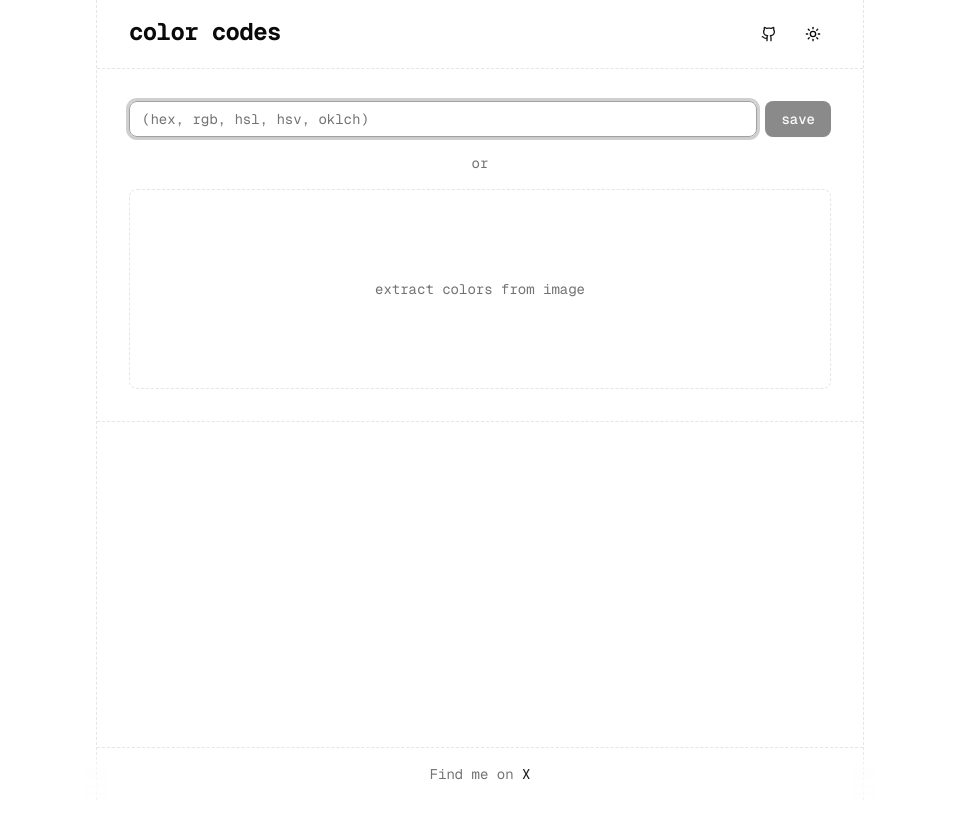
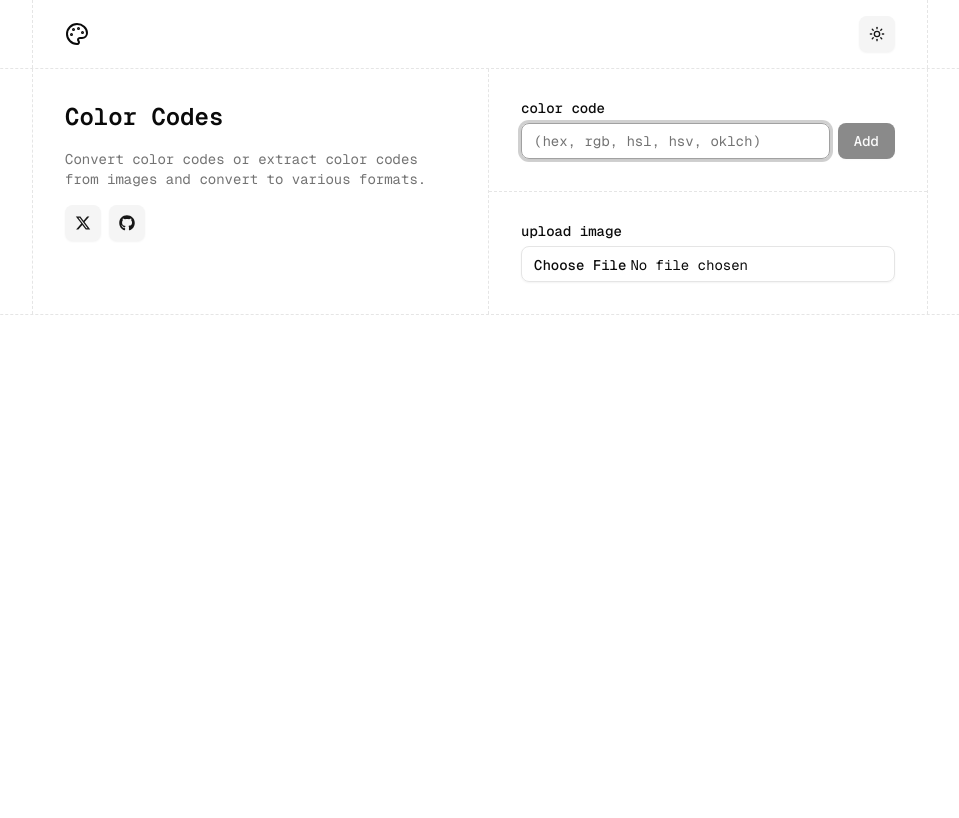
Before and after one commit to keshav-exe/color-codes, a Next.js app: page / in a window 1280 px wide. Shown: the top 818 px of the page, without its empty margins (160-1119 px from the left). Built offline with nearby package versions, Linux system fonts and the light colour scheme.

Commit message:
update: prod ready shyt

```diff
--- a/app/layout.tsx
+++ b/app/layout.tsx
@@ -3,7 +3,7 @@ import { Geist_Mono } from "next/font/google";
 import "./globals.css";
 import { ThemeProvider } from "@/components/theme-provider";
 import { Toaster } from "sonner";
-
+import { Navbar } from "@/components/navbar";
 const font = Geist_Mono({
   variable: "--font-geist-mono",
   subsets: ["latin"],
@@ -126,6 +126,7 @@ export default function RootLayout({
                 "linear-gradient(0deg, #000 0, rgba(0, 0, 0, .9) 20%, rgba(0, 0, 0, .8) 40%, rgba(0, 0, 0, .6) 60%, rgba(0, 0, 0, .4) 80%, transparent)",
             }}
           />
+          <Navbar />
           {children}
           <Toaster richColors position="bottom-center" />
         </ThemeProvider>
--- a/app/page.tsx
+++ b/app/page.tsx
@@ -27,8 +27,10 @@ import {
   DialogHeader,
   DialogTitle,
 } from "@/components/ui/dialog";
+import { Label } from "@/components/ui/label";
 import Image from "next/image";
-
+import { FaGithub, FaXTwitter } from "react-icons/fa6";
+import { Separator } from "@/components/ui/separator";
 extend([lchPlugin]);
 
 export default function Home() {
@@ -94,7 +96,7 @@ export default function Home() {
       case "css-hsl":
         content = generateCssVariables(colors, "hsl");
         break;
-      case "tailwind-config":
+      case "tailwind":
         content = generateTailwindConfig(colors);
         break;
     }
@@ -109,28 +111,37 @@ export default function Home() {
   };
 
   return (
-    <main className="container mx-auto max-w-3xl lg:border-x border-dashed min-h-screen flex flex-col h-full">
-      <div className="flex flex-col">
-        <div className="flex justify-between border-b border-dashed p-4 lg:px-8">
-          <div className="flex flex-col gap-2">
-            <h1 className="text-2xl font-bold tracking-tight">color codes</h1>
-          </div>
-          <div className="flex items-center gap-2">
-            <Button variant="ghost" size="icon">
+    <main className="min-h-screen flex flex-col h-full w-full">
+      <div className="flex flex-col mx-auto w-full h-full">
+        <div className="flex flex-col mx-auto w-full border-b border-dashed">
+          <div className="flex flex-col gap-4 w-full border-x border-dashed max-w-4xl mx-auto">
+            <div className="grid grid-cols-1 lg:grid-cols-2 gap-4 w-full">
+              <div className="flex flex-col gap-4 p-4 lg:p-8">
+                <h1 className="text-2xl font-semibold">Color Codes</h1>
+                <p className="text-sm text-muted-foreground">
+                  Convert color codes or extract color codes from images and
+                  convert to various formats.
+                </p>
+                <div className="flex gap-2">
+                  <Link href="https://x.com/kshvbgde" target="_blank">
+                    <Button size="icon" variant="secondary">
+                      <FaXTwitter />
+                    </Button>
+                  </Link>
                   <Link
                     href="https://github.com/keshav-exe/color-codes"
                     target="_blank"
-                className="!text-primary flex items-center gap-2"
                   >
-                <GithubIcon className="h-4 w-4" />
+                    <Button size="icon" variant="secondary">
+                      <FaGithub />
+                    </Button>
                   </Link>
-            </Button>
-            <ModeToggle />
                 </div>
               </div>
 
-        <div className="p-4 lg:p-8 border-b border-dashed flex flex-col gap-4">
-          <div className="flex flex-col gap-4">
+              <div className="flex flex-col border-t lg:border-t-0 lg:border-l border-dashed">
+                <div className="flex flex-col gap-2 p-4 lg:p-8 ">
+                  <Label htmlFor="color-input">color code</Label>
                   <div className="flex gap-2">
                     <Input
                       type="text"
@@ -138,96 +149,31 @@ export default function Home() {
                       value={currentColor}
                       onChange={(e) => setCurrentColor(e.target.value)}
                       onKeyDown={handleKeyDown}
-                className="flex-1"
+                      className=""
                       autoFocus
                     />
-
                     <Button
                       onClick={() => addColor(currentColor)}
                       disabled={!currentColor}
+                      className="w-fit"
                     >
-                save
+                      Add
                     </Button>
                   </div>
+                </div>
 
-            <span className="text-muted-foreground text-sm text-center">
-              or
-            </span>
-            <div className="flex flex-col gap-4">
-              <div
-                className="flex items-center gap-2 border border-dashed h-[200px] justify-center rounded-md cursor-pointer relative overflow-hidden"
-                onClick={() => {
-                  if (uploadedImage) {
-                    setShowReplaceDialog(true);
-                  } else {
-                    fileInputRef.current?.click();
-                  }
-                }}
-                onDragOver={(e) => {
-                  if (uploadedImage) return;
-                  e.preventDefault();
-                  e.currentTarget.classList.add("border-primary");
-                }}
-                onDragLeave={(e) => {
-                  if (uploadedImage) return;
-                  e.preventDefault();
-                  e.currentTarget.classList.remove("border-primary");
-                }}
-                onDrop={(e) => {
-                  if (uploadedImage) return;
-                  e.preventDefault();
-                  e.currentTarget.classList.remove("border-primary");
-                  const file = e.dataTransfer.files[0];
-                  if (file && file.type.startsWith("image/")) {
-                    const input = fileInputRef.current;
-                    if (input) {
-                      const dataTransfer = new DataTransfer();
-                      dataTransfer.items.add(file);
-                      input.files = dataTransfer.files;
-                      handleInputFileChange({
-                        target: input,
-                      } as React.ChangeEvent<HTMLInputElement>);
-                    }
-                  } else {
-                    toast.error("please drop an image file");
-                  }
-                }}
-              >
+                <div className="border-b border-dashed" />
+
+                <div className="flex flex-col gap-2 p-4 lg:p-8">
+                  <Label htmlFor="image-upload">upload image</Label>
                   <Input
                     type="file"
                     ref={fileInputRef}
                     accept="image/*"
                     onChange={handleInputFileChange}
-                  className="hidden"
                     id="image-upload"
                     disabled={isExtracting}
                   />
-
-                <div
-                  className="relative group h-full flex items-center justify-center"
-                  style={{ maxHeight: "200px" }}
-                >
-                  {uploadedImage ? (
-                    <>
-                      <p className="text-sm text-center group-hover:opacity-100 opacity-50 transition-all duration-300  z-[1] absolute left-1/2 top-1/2 -translate-x-1/2 -translate-y-1/2 text-neutral-50">
-                        replace image
-                      </p>
-                      <div className="absolute inset-0 bg-black/50 flex items-center justify-center opacity-0 group-hover:opacity-100 transition-all duration-300 z-0" />
-                    </>
-                  ) : (
-                    <p className="text-muted-foreground text-sm text-center">
-                      extract colors from image
-                    </p>
-                  )}
-                  {uploadedImage && (
-                    <Image
-                      fill
-                      unoptimized
-                      src={uploadedImage}
-                      alt="uploaded for color extraction"
-                      className="w-full h-auto"
-                    />
-                  )}
                 </div>
               </div>
             </div>
@@ -235,36 +181,34 @@ export default function Home() {
         </div>
 
         {colors.length > 0 && (
-          <div className="relative pb-32">
+          <div className="flex flex-col mx-auto w-full border-b border-dashed h-full">
+            <div className="flex flex-col gap-4 w-full border-x border-dashed max-w-4xl mx-auto h-full">
+              <div className="relative pb-32 h-full">
                 {showExport ? (
-              <>
-                <div className="flex justify-between items-center p-4 lg:px-8 border-b border-dashed sticky top-0 bg-background">
+                  <div className="flex flex-col gap-4 p-4 lg:p-8 ">
+                    <div className="flex justify-between items-center sticky top-0 bg-background">
                       <Button
-                    className="flex items-center gap-1"
                         onClick={() => setShowExport(!showExport)}
+                        size="icon"
                       >
                         <ArrowLeft className="h-4 w-4" />
-                    back
                       </Button>
                     </div>
 
-                <div className="p-4 lg:p-8 border-b border-dashed">
-                  <Tabs defaultValue="tailwind-config">
-                    <TabsList className="w-full">
-                      <TabsTrigger value="tailwind-config">
-                        tailwind config
-                      </TabsTrigger>
-                      <TabsTrigger value="css-hex">css hex</TabsTrigger>
-                      <TabsTrigger value="css-rgb">css rgb</TabsTrigger>
-                      <TabsTrigger value="css-hsl">css hsl</TabsTrigger>
-                      <TabsTrigger value="css-oklch">css oklch</TabsTrigger>
+                    <Tabs defaultValue="tailwind">
+                      <TabsList className=" items-center">
+                        <TabsTrigger value="tailwind">tailwind</TabsTrigger>
+                        <TabsTrigger value="css-hex">hex</TabsTrigger>
+                        <TabsTrigger value="css-rgb">rgb</TabsTrigger>
+                        <TabsTrigger value="css-hsl">hsl</TabsTrigger>
+                        <TabsTrigger value="css-oklch">oklch</TabsTrigger>
                       </TabsList>
-                    <TabsContent value="tailwind-config" className="relative">
+                      <TabsContent value="tailwind" className="relative">
                         <Button
                           variant="outline"
                           size="icon"
                           className="absolute top-2 right-2"
-                        onClick={() => exportColors("tailwind-config")}
+                          onClick={() => exportColors("tailwind")}
                         >
                           <Copy className="h-3.5 w-3.5" />
                         </Button>
@@ -346,12 +290,11 @@ export default function Home() {
                       </TabsContent>
                     </Tabs>
                   </div>
-              </>
                 ) : (
-              <>
-                <div className="flex justify-between items-center p-4 lg:px-8 border-b border-dashed sticky top-0 bg-background">
+                  <div className="flex flex-col gap-4">
+                    <div className="flex justify-between items-center sticky top-16 p-4 lg:px-8 bg-background border-b border-dashed">
                       <h2 className="text-xl font-semibold">
-                    {colors.length} colors
+                        {colors.length} color{colors.length > 1 ? "s" : ""}
                       </h2>
                       <div className="flex gap-2">
                         <Button
@@ -375,8 +318,7 @@ export default function Home() {
                         </Button>
                       </div>
                     </div>
-                <div className="border-b p-4 lg:p-8 border-dashed">
-                  <div className="grid grid-cols-1 lg:grid-cols-2 gap-4">
+                    <div className="grid grid-cols-1 lg:grid-cols-2 gap-4 p-4 lg:p-8">
                       {colors.map((color: string, index: number) => {
                         const formats = getColorFormats(color);
                         return (
@@ -388,7 +330,7 @@ export default function Home() {
                               className="h-20 w-full"
                               style={{ backgroundColor: color }}
                             />
-                          <div className="flex items-center justify-between p-3 border-b border-dashed gap-2">
+                            <div className="flex items-center justify-between p-3 gap-2">
                               <Input
                                 value={`color ${index + 1}`}
                                 onChange={(e) =>
@@ -436,24 +378,12 @@ export default function Home() {
                       })}
                     </div>
                   </div>
-              </>
                 )}
+              </div>
+            </div>
           </div>
         )}
       </div>
-
-      <footer className="border-t items-center justify-center border-dashed p-4 mt-auto z-50">
-        <p className="text-muted-foreground text-sm text-center">
-          Find me on{" "}
-          <Link
-            href="https://x.com/kshvbgde"
-            target="_blank"
-            className="!text-primary"
-          >
-            X
-          </Link>
-        </p>
-      </footer>
 
       <Dialog open={showReplaceDialog} onOpenChange={setShowReplaceDialog}>
         <DialogContent>
--- a/components/mode-toggle.tsx
+++ b/components/mode-toggle.tsx
@@ -3,41 +3,20 @@
 import * as React from "react";
 import { Moon, Sun } from "lucide-react";
 import { useTheme } from "next-themes";
-
 import { Button } from "@/components/ui/button";
-import {
-  DropdownMenu,
-  DropdownMenuContent,
-  DropdownMenuItem,
-  DropdownMenuTrigger,
-} from "@/components/ui/dropdown-menu";
 
 export function ModeToggle() {
-  const { setTheme } = useTheme();
+  const { theme, setTheme } = useTheme();
 
   return (
-    <DropdownMenu>
-      <DropdownMenuTrigger asChild>
-        <Button variant="ghost" size="icon">
-          <Sun className="h-[1.2rem] w-[1.2rem] rotate-0 scale-100 transition-all dark:-rotate-90 dark:scale-0" />
-          <Moon className="absolute h-[1.2rem] w-[1.2rem] rotate-90 scale-0 transition-all dark:rotate-0 dark:scale-100" />
-          <span className="sr-only">Toggle theme</span>
-        </Button>
-      </DropdownMenuTrigger>
-      <DropdownMenuContent
-        align="end"
-        className="border-dashed border-border rounded-sm"
-      >
-        <DropdownMenuItem onClick={() => setTheme("light")}>
-          Light
-        </DropdownMenuItem>
-        <DropdownMenuItem onClick={() => setTheme("dark")}>
-          Dark
-        </DropdownMenuItem>
-        <DropdownMenuItem onClick={() => setTheme("system")}>
-          System
-        </DropdownMenuItem>
-      </DropdownMenuContent>
-    </DropdownMenu>
+    <Button
+      variant="secondary"
+      size="icon"
+      onClick={() => setTheme(theme === "dark" ? "light" : "dark")}
+    >
+      <Sun className="h-[1.2rem] w-[1.2rem] rotate-0 scale-100 transition-all dark:-rotate-90 dark:scale-0" />
+      <Moon className="absolute h-[1.2rem] w-[1.2rem] rotate-90 scale-0 transition-all dark:rotate-0 dark:scale-100" />
+      <span className="sr-only">Toggle theme</span>
+    </Button>
   );
 }
--- /dev/null
+++ b/components/navbar.tsx
@@ -0,0 +1,19 @@
+import { FaXTwitter } from "react-icons/fa6";
+import { Button } from "./ui/button";
+import { FaGithub } from "react-icons/fa6";
+import { ModeToggle } from "./mode-toggle";
+import Link from "next/link";
+import { Palette } from "lucide-react";
+
+export const Navbar = () => {
+  return (
+    <nav className="flex sticky top-0 left-0 right-0 border-b border-dashed z-50">
+      <div className="flex gap-2 justify-between max-w-4xl mx-auto w-full p-4 lg:px-8 border-x border-dashed bg-background items-center">
+        <Palette className="w-6 h-6" />
+        <div className="flex items-center gap-2">
+          <ModeToggle />
+        </div>
+      </div>
+    </nav>
+  );
+};
--- a/package.json
+++ b/package.json
@@ -56,6 +56,7 @@
     "react-day-picker": "8.10.1",
     "react-dom": "^19.0.0",
     "react-hook-form": "^7.54.2",
+    "react-icons": "^5.5.0",
     "react-resizable-panels": "^2.1.7",
     "react-syntax-highlighter": "^15.6.1",
     "recharts": "^2.15.1",
```
Also changed, not shown: app/globals.css (+10 -0 lines), 1 other file (tests, documents, lock files or other folders). Lines whose indentation alone changed are shown as unchanged.
